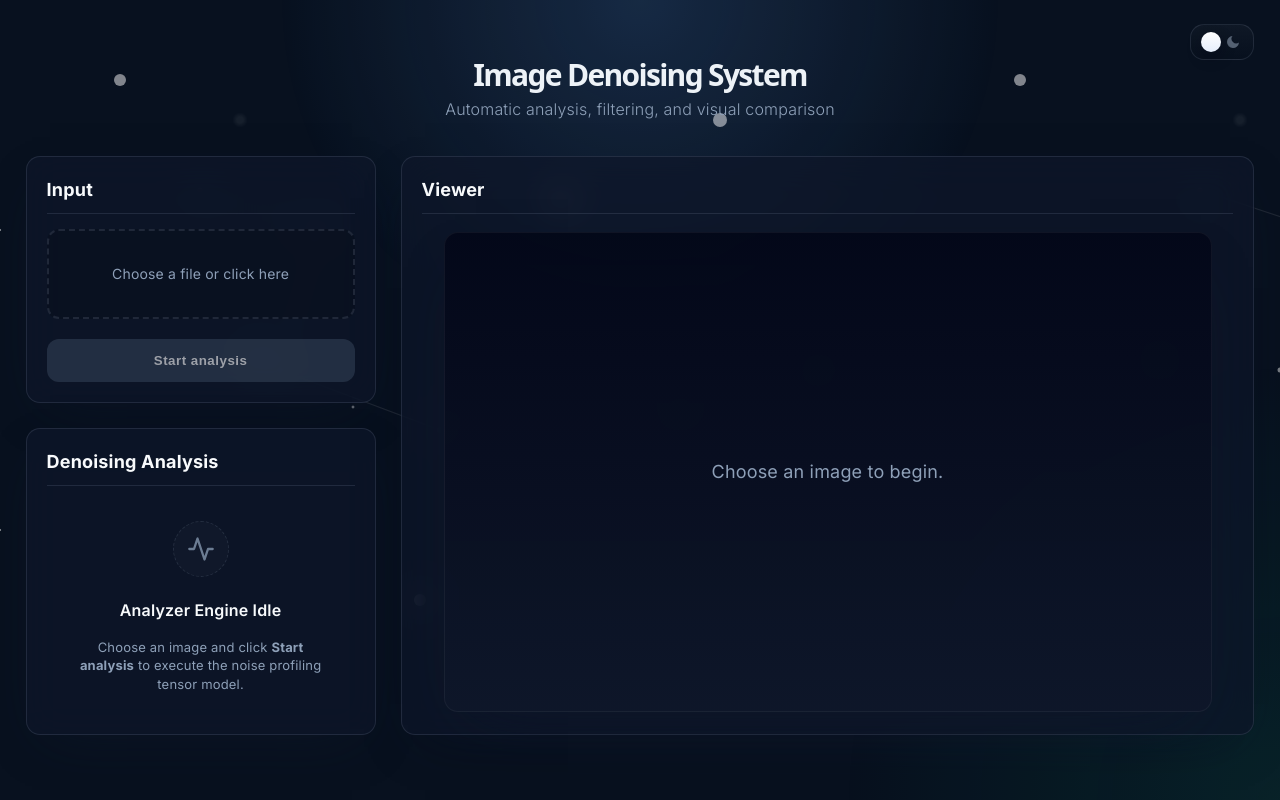
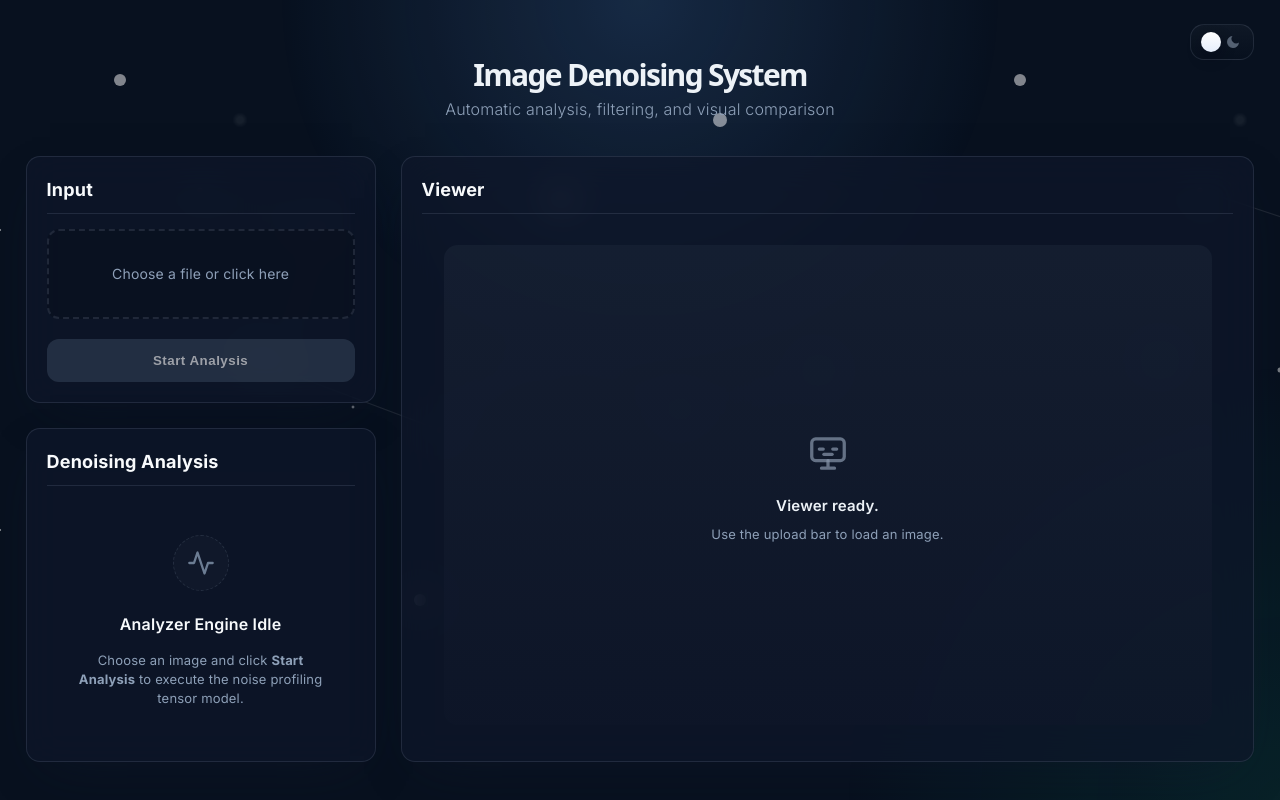
Before and after one commit to drepfawx/imagedenoiser, a React (Vite) app in the folder frontend-ui/: page / in a window 1280 px wide. Built offline with nearby package versions, Linux system fonts and the light colour scheme.

Commit message:
Scanner overlay redesign
- scanner overlay is now a blurred preview of the original photo with a pulsating grid on top of it
- added an analysis state detection (if image was already analyzed, you'd have to reload the photo in order to analyze it again)

```diff
--- a/frontend-ui/src/App.css
+++ b/frontend-ui/src/App.css
@@ -567,7 +567,6 @@ body.theme-light::after {
   border-radius: 14px;
   /* allow control previews to escape without pushing layout */
   overflow: visible;
-  box-shadow: inset 0 0 0 1px rgba(255, 255, 255, 0.05), 0 24px 60px -32px rgba(15, 23, 42, 0.8);
 }
 
 .viewer-shell {
@@ -702,6 +701,46 @@ body.theme-light::after {
   overflow: hidden;
 }
 
+.viewer-empty-state {
+  width: 100%;
+  height: 100%;
+  min-height: 260px;
+  display: flex;
+  flex-direction: column;
+  align-items: center;
+  justify-content: center;
+  gap: 14px;
+  padding: 32px;
+  color: var(--text-muted);
+  text-align: center;
+}
+
+.viewer-empty-icon {
+  width: 52px;
+  height: 52px;
+  color: rgba(148, 163, 184, 0.72);
+  opacity: 0.9;
+}
+
+.viewer-empty-copy {
+  display: flex;
+  flex-direction: column;
+  gap: 6px;
+}
+
+.viewer-empty-title {
+  font-size: 15px;
+  font-weight: 600;
+  color: var(--text-main);
+  letter-spacing: 0.2px;
+}
+
+.viewer-empty-text {
+  font-size: 13px;
+  line-height: 1.5;
+  max-width: 240px;
+}
+
 .image-stage::before {
   content: none;
 }
@@ -722,7 +761,17 @@ body.theme-light::after {
   max-height: 100%;
   object-fit: fill;
   transform-origin: center center;
-  transition: transform 0.15s ease, opacity 0.15s ease;
+  transition: transform 0.3s ease, opacity 0.3s ease, filter 0.3s ease;
+}
+
+.viewer-image--fade-in {
+  animation: viewer-image-fade 260ms ease-out both;
+}
+
+.viewer-image--scanning {
+  opacity: 0.76;
+  filter: blur(1.4px) saturate(0.9) brightness(0.9);
+  transform: scale(1.01);
 }
 
 .viewer-image.base-image {
@@ -748,6 +797,18 @@ body.theme-light::after {
   width: 100%;
   height: 100%;
   object-fit: fill;
+}
+
+@keyframes viewer-image-fade {
+  from {
+    opacity: 0;
+    transform: scale(0.985);
+  }
+
+  to {
+    opacity: 1;
+    transform: scale(1);
+  }
 }
 
 .viewer-magnifier-split-line {
@@ -1362,75 +1423,74 @@ body.theme-light .row-selected-badge {
   left: 0;
   width: 100%;
   height: 100%;
-  background: var(--scanning-overlay-bg);
-  backdrop-filter: blur(4px);
-  display: flex;
-  flex-direction: column;
+  background: transparent;
+  backdrop-filter: blur(2.5px);
+  -webkit-backdrop-filter: blur(2.5px);
+  display: flex;
   justify-content: center;
   align-items: center;
   z-index: 50;
   border-radius: inherit;
+  overflow: hidden;
+  animation: scanning-overlay-fade 300ms ease-out both;
+}
+
+@keyframes scanning-overlay-fade {
+  from {
+    opacity: 0;
+  }
+
+  to {
+    opacity: 1;
+  }
 }
 
 .scanner-box {
-  width: 200px;
-  height: 200px;
-  border: 2px solid var(--scanner-box-border);
-  border-radius: 12px;
-  position: relative;
+  position: absolute;
+  inset: 0;
+  width: 100%;
+  height: 100%;
+  border: 0;
+  border-radius: inherit;
   overflow: hidden;
-  margin-bottom: 20px;
-  box-shadow: inset 0 0 20px rgba(0, 162, 255, 0.1);
+  margin: 0;
+  box-shadow: none;
 }
 
 .scanner-line {
   position: absolute;
-  top: 0;
-  left: 0;
-  width: 100%;
-  height: 2px;
-  background-color: var(--accent-blue);
-  box-shadow: 0 0 15px 2px var(--accent-glow);
-  animation: scan-animation 2s cubic-bezier(0.4, 0, 0.2, 1) infinite;
-}
-
-@keyframes scan-animation {
+  inset: 0;
+  width: 100%;
+  height: 100%;
+  border-radius: inherit;
+  background-image:
+    linear-gradient(to right, rgba(255, 255, 255, 0.26) 1px, transparent 1px),
+    linear-gradient(to bottom, rgba(255, 255, 255, 0.26) 1px, transparent 1px);
+  background-size: 34px 34px;
+  background-position: 0 0;
+  mix-blend-mode: screen;
+  mask-image: radial-gradient(circle at center, rgba(0, 0, 0, 1) 50%, rgba(0, 0, 0, 0.72) 72%, rgba(0, 0, 0, 0.24) 88%, transparent 100%);
+  -webkit-mask-image: radial-gradient(circle at center, rgba(0, 0, 0, 1) 50%, rgba(0, 0, 0, 0.72) 72%, rgba(0, 0, 0, 0.24) 88%, transparent 100%);
+  animation: grid-pulse 1.8s ease-in-out infinite;
+}
+
+@keyframes grid-pulse {
   0% {
-    top: 0;
-    opacity: 0;
-  }
-
-  10% {
-    opacity: 1;
-  }
-
-  90% {
-    opacity: 1;
+    opacity: 0.34;
+    transform: scale(1);
+    filter: brightness(1);
+  }
+
+  50% {
+    opacity: 0.62;
+    transform: scale(1.01);
+    filter: brightness(1.14);
   }
 
   100% {
-    top: 100%;
-    opacity: 0;
-  }
-}
-
-.scanning-text {
-  color: var(--text-main);
-  font-size: 14px;
-  font-weight: 500;
-  letter-spacing: 1px;
-  animation: pulse-text 1.5s infinite;
-}
-
-@keyframes pulse-text {
-
-  0%,
-  100% {
-    opacity: 1;
-  }
-
-  50% {
-    opacity: 0.5;
+    opacity: 0.34;
+    transform: scale(1);
+    filter: brightness(1);
   }
 }
 
@@ -1494,6 +1554,11 @@ body.theme-light .row-selected-badge {
 
 /* empty state */
 .analysis-empty-state {
+  gap: 14px;
+}
+
+.analysis-empty-state,
+.analysis-loading-state {
   text-align: center;
   padding: 20px 10px;
   display: flex;
@@ -1502,6 +1567,7 @@ body.theme-light .row-selected-badge {
   justify-content: center;
   gap: 14px;
   flex: 1;
+  min-height: 240px;
 }
 
 .analysis-empty-icon-wrapper {
@@ -1532,13 +1598,7 @@ body.theme-light .row-selected-badge {
 
 /* loading state */
 .analysis-loading-state {
-  text-align: center;
-  padding: 20px 10px;
-  display: flex;
-  flex-direction: column;
-  align-items: center;
-  justify-content: center;
-  flex: 1;
+  gap: 14px;
 }
 
 .analysis-scanner-box {
@@ -1548,7 +1608,7 @@ body.theme-light .row-selected-badge {
   border-radius: 10px;
   position: relative;
   overflow: hidden;
-  margin-bottom: 20px;
+  margin-bottom: 0;
   border: 1px solid var(--border-color);
 }
 
@@ -1576,15 +1636,23 @@ body.theme-light .row-selected-badge {
   font-size: 15px;
   font-weight: 600;
   color: var(--text-header);
-  margin-bottom: 8px;
+  margin: 0;
+}
+
+.analysis-empty-state h3 {
+  margin: 0;
 }
 
 .analysis-loading-state p {
   font-size: 12px;
   color: var(--text-muted);
   line-height: 1.4;
-  margin-bottom: 15px;
-  max-width: 285px;
+  margin: 0;
+  max-width: 260px;
+}
+
+.analysis-empty-state p {
+  margin: 0;
 }
 
 /* dashboard layout */
@@ -1828,3 +1896,12 @@ body.theme-light .analysis-algorithm-header svg {
 body.theme-light .analysis-metric-card {
   background: rgba(0, 0, 0, 0.02);
 }
+
+body.theme-light .comparison-wrapper {
+  background: linear-gradient(180deg, #edf2f7, #e2e8f0);
+  box-shadow: inset 0 0 0 1px rgba(15, 23, 42, 0.08), 0 20px 48px -28px rgba(15, 23, 42, 0.25);
+}
+
+body.theme-dark .comparison-wrapper {
+  background: linear-gradient(180deg, rgba(30, 41, 59, 0.45), rgba(15, 23, 42, 0.45));
+}
--- a/frontend-ui/src/App.jsx
+++ b/frontend-ui/src/App.jsx
@@ -65,6 +65,17 @@ function PulseHeartbeatIcon() {
   return (
     <svg className="pulse-animation" viewBox="0 0 24 24" fill="none" stroke="currentColor" strokeWidth="2" style={{ width: '28px', height: '28px', color: 'var(--text-muted)' }}>
       <path d="M22 12h-4l-3 9L9 3l-3 9H2" strokeLinecap="round" strokeLinejoin="round" />
+    </svg>
+  );
+}
+
+function MonitorDisplayIcon() {
+  return (
+    <svg viewBox="0 0 24 24" aria-hidden="true" focusable="false" className="viewer-empty-icon">
+      <rect x="4.5" y="5.5" width="15" height="10" rx="1.8" fill="none" stroke="currentColor" strokeWidth="1.5" />
+      <path d="M9 19h6M12 15.5v3.5" fill="none" stroke="currentColor" strokeWidth="1.5" strokeLinecap="round" strokeLinejoin="round" />
+      <path d="M8 10.2h1.8M14.2 10.2H16" fill="none" stroke="currentColor" strokeWidth="1.5" strokeLinecap="round" />
+      <path d="M10.1 12.6h3.8" fill="none" stroke="currentColor" strokeWidth="1.5" strokeLinecap="round" />
     </svg>
   );
 }
@@ -234,12 +245,21 @@ function App() {
   const [residualMaskBlobUrl, setResidualMaskBlobUrl] = useState('');
   const [isDraggingSplit, setIsDraggingSplit] = useState(false);
   const [isConsoleOpen, setIsConsoleOpen] = useState(false);
+  const [previewFadeActive, setPreviewFadeActive] = useState(false);
+  const [frozenViewerHeight, setFrozenViewerHeight] = useState(null);
+  const [lastAnalyzedFileKey, setLastAnalyzedFileKey] = useState('');
   const splitMarkerPosition = Math.max(1, Math.min(99, Number(sliderPos)));
+
+  const selectedFileKey = selectedFile
+    ? `${selectedFile.name}:${selectedFile.size}:${selectedFile.lastModified}`
+    : '';
+  const isCurrentFileAlreadyAnalyzed = Boolean(selectedFileKey) && selectedFileKey === lastAnalyzedFileKey;
 
   const fileRef = useRef(null);
   const bodyOverflowRef = useRef('');
   const baselineZoomRef = useRef(null);
   const viewerShellRef = useRef(null);
+  const comparisonWrapperRef = useRef(null);
 
   useEffect(() => {
     document.body.classList.toggle('theme-light', isLightMode);
@@ -302,7 +322,9 @@ function App() {
 
     const objectUrl = URL.createObjectURL(file);
     setSelectedFile(file);
+    setLastAnalyzedFileKey('');
     setPreviewUrl(objectUrl);
+    setPreviewFadeActive(true);
     setResult(null);
     setError('');
     if (noisyBlobUrl) URL.revokeObjectURL(noisyBlobUrl);
@@ -311,6 +333,7 @@ function App() {
     setNoisyBlobUrl('');
     setCleanedBlobUrl('');
     setResidualMaskBlobUrl('');
+    setFrozenViewerHeight(null);
     clearViewerModes();
     setSliderPos(50);
 
@@ -325,7 +348,12 @@ function App() {
   };
 
   const handleProcessImage = async () => {
-    if (!selectedFile) return;
+    if (!selectedFile || isCurrentFileAlreadyAnalyzed) return;
+
+    const wrapperHeight = comparisonWrapperRef.current?.getBoundingClientRect()?.height;
+    if (wrapperHeight && Number.isFinite(wrapperHeight)) {
+      setFrozenViewerHeight(Math.round(wrapperHeight));
+    }
 
     setLoading(true);
     setError('');
@@ -376,6 +404,7 @@ function App() {
       setCleanedBlobUrl(cleanedUrl);
       setResidualMaskBlobUrl(maskUrl);
       setResult(data);
+      setLastAnalyzedFileKey(selectedFileKey);
     } catch (processingError) {
       setError(processingError?.message || 'Processing failed');
     } finally {
@@ -572,8 +601,8 @@ function App() {
                 </p>
                 <input ref={fileRef} type="file" accept="image/*" onChange={handleFileChange} className="file-input" />
               </div>
-              <button onClick={handleProcessImage} disabled={loading || !selectedFile} className="action-btn">
-                {loading ? 'Processing...' : 'Start analysis'}
+              <button onClick={handleProcessImage} disabled={loading || !selectedFile || isCurrentFileAlreadyAnalyzed} className="action-btn">
+                {loading ? 'Processing...' : isCurrentFileAlreadyAnalyzed ? 'Already analyzed' : 'Start Analysis'}
               </button>
               {error && <div style={{ color: 'var(--error-red)', marginTop: '10px', fontSize: '13px' }}>{error}</div>}
             </div>
@@ -596,7 +625,7 @@ function App() {
                     <PulseHeartbeatIcon />
                   </div>
                   <h3>Analyzer Engine Idle</h3>
-                  <p>Choose an image and click <strong>Start analysis</strong> to execute the noise profiling tensor model.</p>
+                  <p>Choose an image and click <strong>Start Analysis</strong> to execute the noise profiling tensor model.</p>
                 </div>
               )}
 
@@ -607,12 +636,6 @@ function App() {
                   </div>
                   <h3>Scanning Image Pixels</h3>
                   <p>Running CNN estimations, calculating standard deviation of Laplacian variance, and detecting frequency spikes...</p>
-
-                  <div className="terminal-panel" style={{ marginTop: '15px', minHeight: '80px' }}>
-                    <div className="terminal-line" style={{ color: 'var(--accent-blue)' }}>[SYSTEM] Spawning python process uvicorn...</div>
-                    <div className="terminal-line" style={{ color: 'var(--accent-blue)' }}>[TENSORS] Allocating convolution kernels...</div>
-                    <div className="terminal-line" style={{ color: 'var(--terminal-green)' }}>[RUNNING] Executing feature extractor...</div>
-                  </div>
                 </div>
               )}
 
@@ -736,7 +759,7 @@ function App() {
 
               <div className="viewer-shell" ref={viewerShellRef}>
                 <div className="viewer-main">
-                  <div className={`comparison-wrapper ${showDifference ? 'difference-mode' : ''}`} onDragStart={(event) => event.preventDefault()} style={{ '--aspect-ratio': String(viewerAspectRatio), aspectRatio: 'var(--aspect-ratio)', minHeight: previewUrl ? '0' : undefined, '--magnifier-zoom': magnifierZoom, '--split-pos': splitMarkerPosition }}>
+                  <div className={`comparison-wrapper ${showDifference ? 'difference-mode' : ''}`} ref={comparisonWrapperRef} onDragStart={(event) => event.preventDefault()} style={{ '--aspect-ratio': String(viewerAspectRatio), aspectRatio: 'var(--aspect-ratio)', minHeight: frozenViewerHeight ? `${frozenViewerHeight}px` : (previewUrl ? '0' : undefined), height: frozenViewerHeight ? `${frozenViewerHeight}px` : undefined, maxHeight: frozenViewerHeight ? `${frozenViewerHeight}px` : undefined, '--magnifier-zoom': magnifierZoom, '--split-pos': splitMarkerPosition }}>
                     {result && !loading && (
                       <div className={`viewer-controls ${isMagnifierEnabled ? 'viewer-controls--has-preview' : ''}`}>
                         <div className="viewer-controls-row">
@@ -792,21 +815,36 @@ function App() {
                     {loading && (
                       <div className="scanning-overlay">
                         <div className="scanner-box"><div className="scanner-line"></div></div>
-                        <p className="scanning-text">Loading image...</p>
                       </div>
                     )}
 
-                    {!previewUrl && !loading && <div style={{ display: 'flex', height: '100%', alignItems: 'center', justifyContent: 'center', color: 'var(--text-muted)' }}>Choose an image to begin.</div>}
+                    {!previewUrl && !loading && (
+                      <div className="viewer-empty-state">
+                        <MonitorDisplayIcon />
+                        <div className="viewer-empty-copy">
+                          <p className="viewer-empty-title">Viewer ready.</p>
+                          <p className="viewer-empty-text">Use the upload bar to load an image.</p>
+                        </div>
+                      </div>
+                    )}
 
-                    {previewUrl && !result && !loading && (
+                    {previewUrl && !result && (
                       <div className="image-stage" onMouseMove={handleViewerPointerMove}>
-                        <img src={previewUrl} alt="Preview" className="viewer-image" draggable="false" onDragStart={(event) => event.preventDefault()} />
+                        <img
+                          key={previewUrl}
+                          src={previewUrl}
+                          alt="Preview"
+                          className={`viewer-image${previewFadeActive ? ' viewer-image--fade-in' : ''}${loading ? ' viewer-image--scanning' : ''}`}
+                          draggable="false"
+                          onDragStart={(event) => event.preventDefault()}
+                          onAnimationEnd={() => setPreviewFadeActive(false)}
+                        />
                       </div>
                     )}
 
                     {result && !loading && showDifference && residualMaskBlobUrl && (
                       <div className="image-stage" onMouseMove={handleViewerPointerMove}>
-                        <img src={residualMaskBlobUrl} alt="Residual mask" className="viewer-image residual-mask" draggable="false" onDragStart={(event) => event.preventDefault()} />
+                        <img key={residualMaskBlobUrl} src={residualMaskBlobUrl} alt="Residual mask" className="viewer-image residual-mask" draggable="false" onDragStart={(event) => event.preventDefault()} />
                       </div>
                     )}
 
@@ -830,11 +868,11 @@ function App() {
                         )}
 
                         {!hasDetectedNoise ? (
-                          <img src={cleanedImage} alt="Cleaned" className="viewer-image single-image" draggable="false" onDragStart={(event) => event.preventDefault()} />
+                          <img key={cleanedImage} src={cleanedImage} alt="Cleaned" className="viewer-image single-image" draggable="false" onDragStart={(event) => event.preventDefault()} />
                         ) : (
                           <>
-                            <img src={noisyImage} alt="Before" className="viewer-image base-image" draggable="false" onDragStart={(event) => event.preventDefault()} />
-                            <img src={cleanedImage} alt="After" className="viewer-image img-after" style={{ clipPath: `polygon(0 0, ${sliderPos}% 0, ${sliderPos}% 100%, 0 100%)` }} draggable="false" onDragStart={(event) => event.preventDefault()} />
+                            <img key={noisyImage} src={noisyImage} alt="Before" className="viewer-image base-image" draggable="false" onDragStart={(event) => event.preventDefault()} />
+                            <img key={cleanedImage} src={cleanedImage} alt="After" className="viewer-image img-after" style={{ clipPath: `polygon(0 0, ${sliderPos}% 0, ${sliderPos}% 100%, 0 100%)` }} draggable="false" onDragStart={(event) => event.preventDefault()} />
                           </>
                         )}
                       </div>
```
